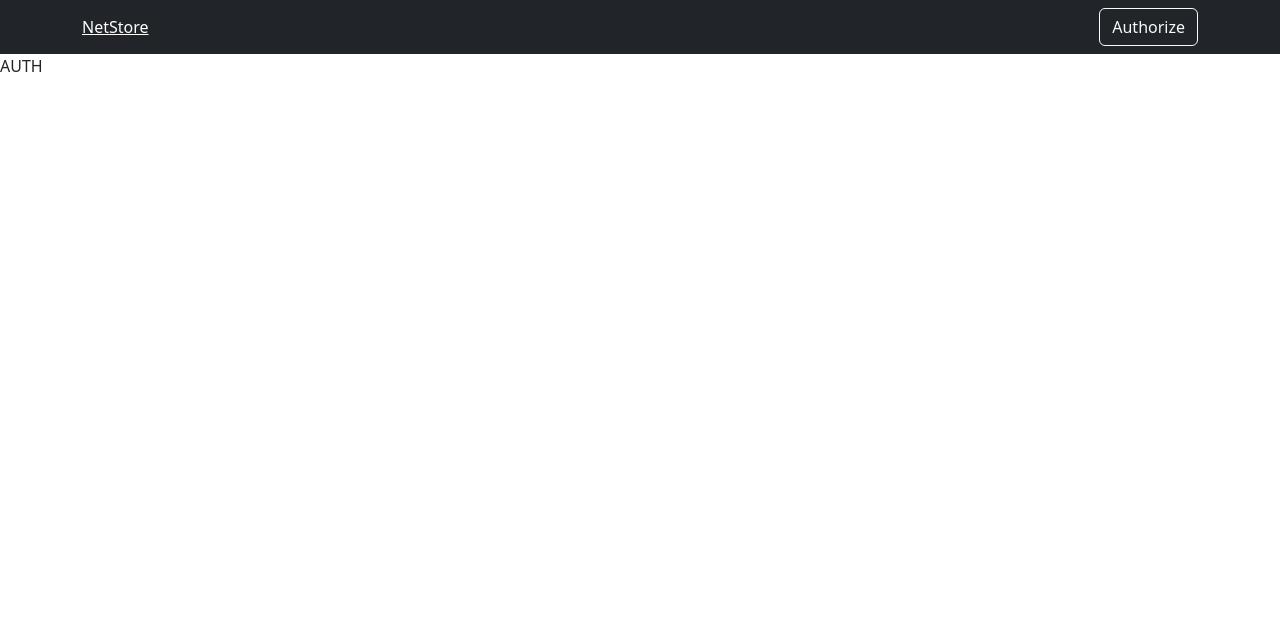
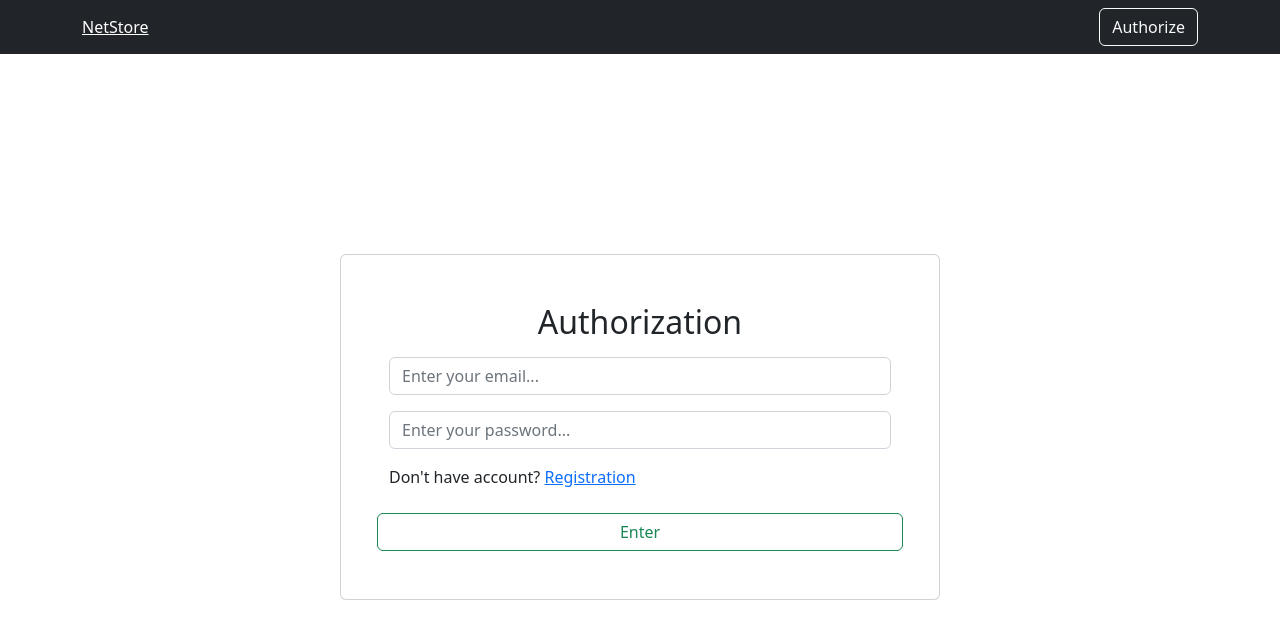
Before and after one commit to Lougles/internet-store, a React (Create React App) app in the folder client/: page /login in a window 1280 px wide. Shown: the top 638 px of the page. Built offline with nearby package versions, Linux system fonts and the light colour scheme.

Commit message:
auth page has been done, next registration

```diff
--- a/client/src/pages/Auth.js
+++ b/client/src/pages/Auth.js
@@ -1,10 +1,29 @@
 import React from "react";
+import { Container, Form, Card, Button, Row} from "react-bootstrap";
+import { NavLink, useLocation } from "react-router-dom";
+import {REGISTRATION_ROUTE, LOGIN_ROUTE} from '../utils/consts';
 
 const Auth = () => {
+  const location = useLocation();
+  const isLogin = location.pathname === LOGIN_ROUTE
   return (
-    <div>
-      AUTH
-    </div>
+    <Container
+      className="d-flex justify-content-center align-items-center"
+      style={{height: window.innerHeight - 54}}>
+      <Card style ={{width: 600}} className="p-5">
+        <h2 className="m-auto">Authorization</h2>
+        <Form className="d-flex flex-column">
+          <Form.Control className="mt-3" placeholder="Enter your email..."/>
+          <Form.Control className="mt-3" placeholder="Enter your password..."/>
+          <Row className="d-flex justify-content-between mt-3 pl-3 pr-3">
+            <div>
+              Don't have account? <NavLink to={REGISTRATION_ROUTE}>Registration</NavLink>
+            </div>
+            <Button className="mt-4" variant="outline-success">Enter</Button>
+          </Row>
+        </Form>
+      </Card>
+    </Container>
   )
 }
 
```
